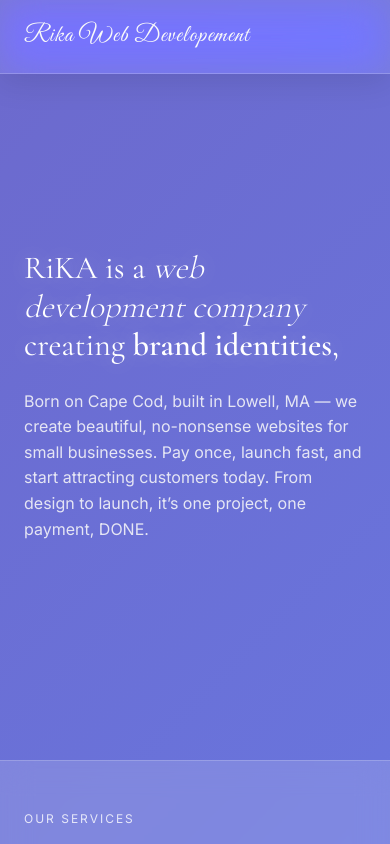
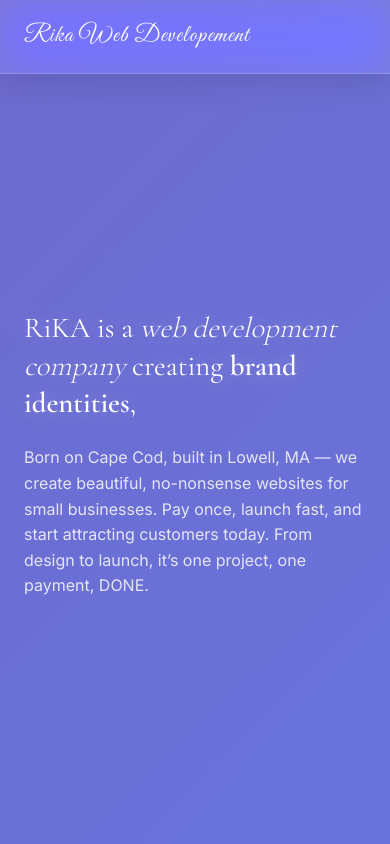
Before and after one commit to RIKWD/companyWebsite, a plain HTML site: page index.html in a window 390 px wide. Shown: the top 844 px of the page. Drawn offline with nearby package versions, Linux system fonts and the light colour scheme.

Commit message:
messed around and updated some information

```diff
--- a/style.css
+++ b/style.css
@@ -420,12 +420,13 @@ footer {
         display: none;
     }
     .hero {
-        padding: 5rem 1.5rem 3rem;
-        min-height: 90vh;
+        padding: 7rem 1.5rem 3rem;
+        min-height: 100vh;
     }
     .hero h1 {
-        font-size: 2rem;
+        font-size: 1.8rem;
         margin-bottom: 1.5rem;
+        line-height: 1.3;
     }
     .hero p {
         font-size: 1rem;
```
